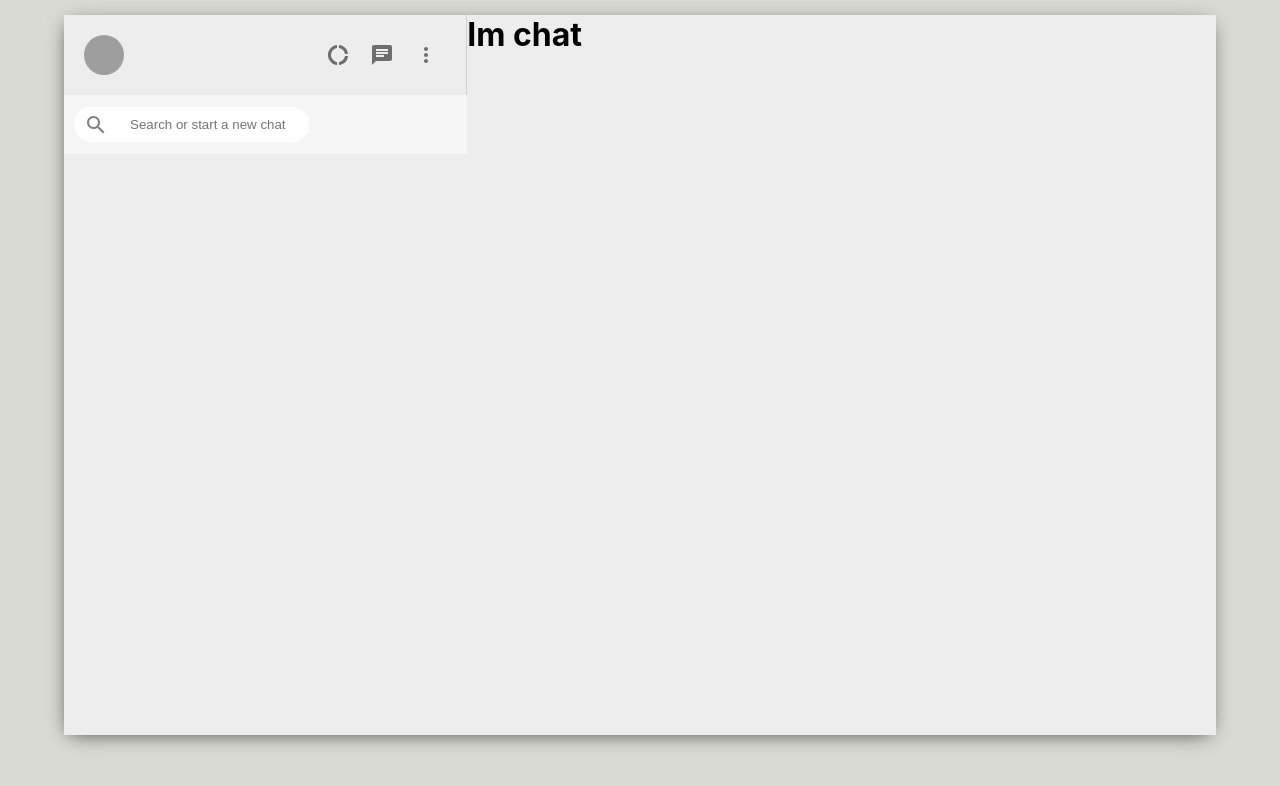
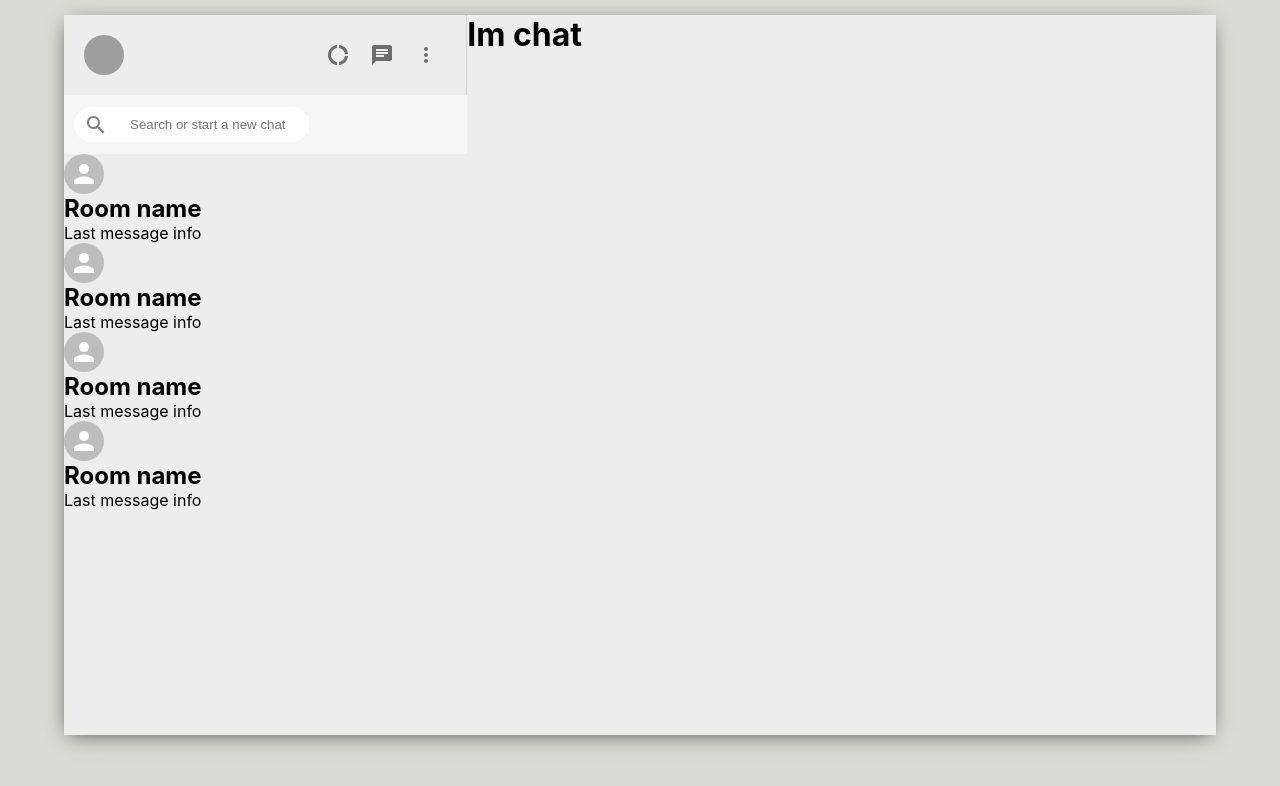
Before and after one commit to ortizfram/Whatsapp-Clone-MERN-stack, a React (Create React App) app: page / in a window 1280 px wide. Shown: the top 786 px of the page. Built offline with nearby package versions, Linux system fonts and the light colour scheme; grey boxes are pictures that could not be loaded.

Commit message:
sidebar chats js

```diff
--- a/src/Sidebar.js
+++ b/src/Sidebar.js
@@ -5,6 +5,7 @@ import ChatIcon from '@mui/icons-material/Chat';
 import DonutLargeIcon from '@mui/icons-material/DonutLarge';
 import { IconButton,Avatar } from '@mui/material';
 import { SearchOutlined } from '@mui/icons-material';
+import SidebarChat from './SidebarChat';
 
 function Sidebar() {
   return (
@@ -30,6 +31,13 @@ function Sidebar() {
           <input placeholder='Search or start a new chat' type="text" />
         </div>
       </div>
+
+      <div className="sidebar__chats">
+        <SidebarChat />
+        <SidebarChat />
+        <SidebarChat />
+        <SidebarChat />
+      </div>
     </div>
   );
 }
--- /dev/null
+++ b/src/SidebarChat.js
@@ -0,0 +1,17 @@
+import { Avatar } from '@mui/material';
+import React from 'react';
+import './SidebarChat.css';
+
+function SidebarChat() {
+  return (
+    <div className='sidebarChat'>
+      <Avatar />
+      <div className="sidebarChat__info">
+        <h2>Room name</h2>
+        <p>Last message info</p>
+      </div>
+    </div>
+  );
+}
+
+export default SidebarChat;
```
Also changed, not shown: src/SidebarChat.css (added).
